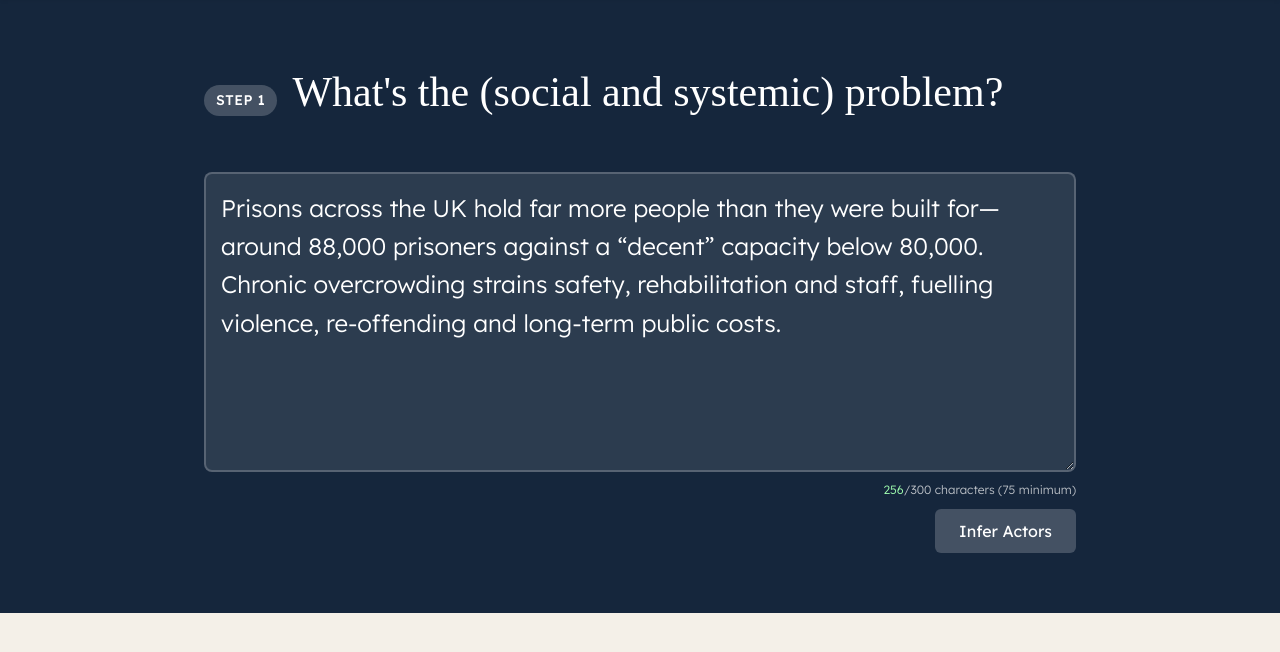
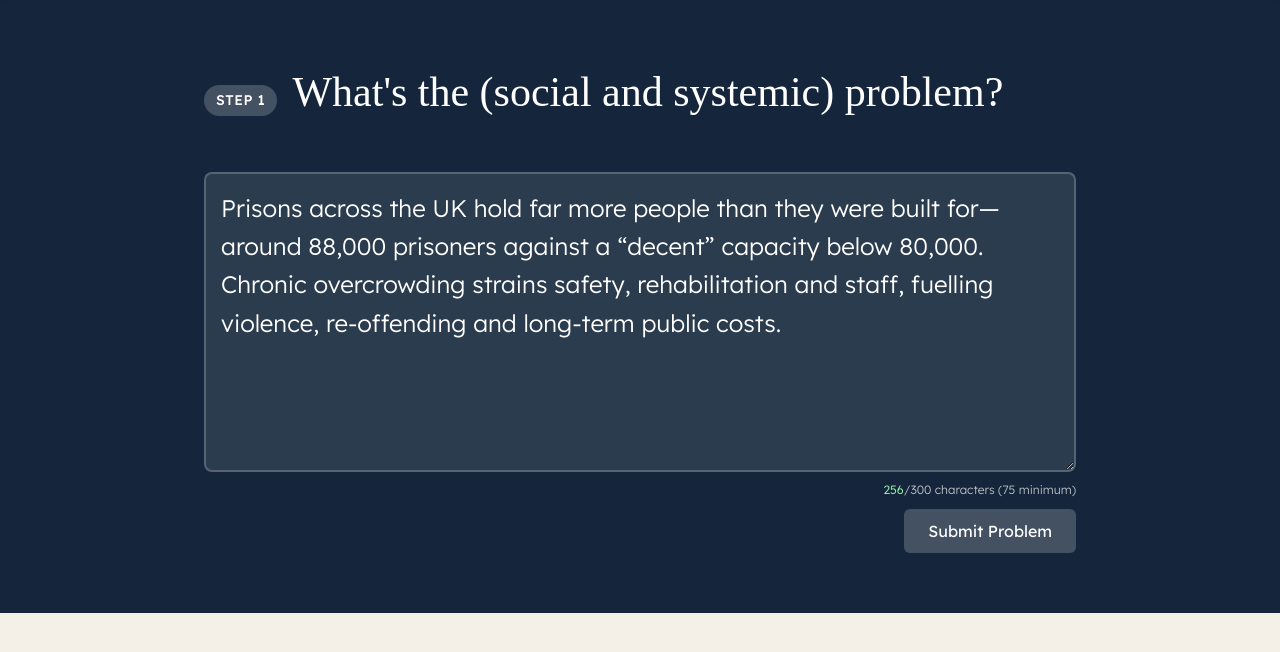
Before and after one commit to joeheapy/EvoSocialThree, a Flask app: page / in a window 1280 px wide. Shown: the part 79-731 px from the top of the page. Run offline with Flask 3, Linux system fonts and the light colour scheme.

Commit message:
Added analysis button compo

```diff
--- a/api/openai/infer_actors.py
+++ b/api/openai/infer_actors.py
@@ -1,4 +1,4 @@
-# filepath: /Users/joeheapy/Documents/EvoSocialOne/api/openai/infer-actors.py
+# filepath: /Users/joeheapy/Documents/EvoSocialOne/api/openai/infer_actors.py
 import os
 from typing import List, Dict
 import openai
--- a/main.py
+++ b/main.py
@@ -16,6 +16,7 @@ app = Flask(__name__)
 # Initialize with default text and placeholder for actors table
 results = {
     'problem': DEFAULT_PROBLEM_TEXT,
+    'problem_submitted': False,  # New flag to track if form has been submitted
     'actors_table': None,
     'actors_table_error': False,
     'outcome_targets': None,
@@ -24,7 +25,7 @@ results = {
 
 @app.route('/', methods=['GET'])
 def hello_world():
-    return render_template('index.html', results=results)
+    return render_template('index.html', results=results, DEFAULT_PROBLEM_TEXT=DEFAULT_PROBLEM_TEXT)
 
 @app.route('/submit', methods=['POST'])
 def submit_problem():
@@ -37,30 +38,46 @@ def submit_problem():
         print(problem)
         print("------------------------\n")
 
-        # Store the problem in our results dictionary
+        # Store the problem in our results dictionary and reset all analysis results
         results['problem'] = problem
-        results['actors_table'] = None # Reset previous results
+        results['problem_submitted'] = True  # Mark that the form has been submitted
+        results['actors_table'] = None
         results['actors_table_error'] = False
-        results['outcome_targets'] = None # Reset previous results
+        results['outcome_targets'] = None
         results['outcome_targets_error'] = False
 
-        # Infer actors using LangChain/OpenAI
-        if problem: # Only infer if there's a problem description
-            actors_data = infer_actors_from_problem(problem)
-            if actors_data:
-                results['actors_table'] = actors_data
-            else:
-                results['actors_table_error'] = True
+        # Redirect to the home page to display the form results
+        return redirect(url_for('hello_world'))
 
-            # Infer outcome targets using LangChain/OpenAI
-            outcome_targets_data = infer_outcome_targets_from_problem(problem)
-            if outcome_targets_data:
-                results['outcome_targets'] = outcome_targets_data
-            else:
-                results['outcome_targets_error'] = True
+@app.route('/analyze_actors', methods=['POST'])
+def analyze_actors():
+    """Endpoint specifically for analyzing actors"""
+    problem = results.get('problem', '')
+    if problem:
+        print("\n--- ANALYZING ACTORS ---")
+        actors_data = infer_actors_from_problem(problem)
+        if actors_data:
+            results['actors_table'] = actors_data
+            results['actors_table_error'] = False
+        else:
+            results['actors_table_error'] = True
 
-        # Redirect to the home page to display the results
-        return redirect(url_for('hello_world'))
+    return redirect(url_for('hello_world'))
+
+@app.route('/analyze_outcome_targets', methods=['POST'])
+def analyze_outcome_targets():
+    """Endpoint specifically for analyzing outcome targets"""
+    problem = results.get('problem', '')
+    if problem:
+        print("\n--- ANALYZING OUTCOME TARGETS ---")
+        outcome_targets_data = infer_outcome_targets_from_problem(problem)
+        if outcome_targets_data:
+            results['outcome_targets'] = outcome_targets_data
+            results['outcome_targets_error'] = False
+        else:
+            results['outcome_targets_error'] = True
+
+    return redirect(url_for('hello_world'))
 
 if __name__ == '__main__':
     # Open browser in a separate thread
--- a/static/css/style.css
+++ b/static/css/style.css
@@ -185,23 +185,6 @@ p {
   justify-content: flex-end;
   align-items: center;
   margin-top: 30px;
-}
-
-.generate-btn {
-  background-color: rgba(255, 255, 255, 0.2);
-  color: white;
-  border: none;
-  padding: 12px 24px;
-  font-family: 'Lexend', sans-serif;
-  font-size: 16px;
-  font-weight: 400;
-  border-radius: 6px;
-  cursor: pointer;
-  transition: background-color 0.3s;
-}
-
-.generate-btn:hover {
-  background-color: rgba(255, 255, 255, 0.3);
 }
 
 /* Step heading and label styles */
@@ -421,6 +404,69 @@ p {
   font-weight: 500;
 }
 
+/* Analysis Button Styles */
+.analysis-trigger {
+  margin: 20px 0;
+  text-align: center;
+}
+
+.analysis-trigger.next-step {
+  margin-top: 30px;
+  padding-top: 20px;
+  border-top: 1px solid #e0e0e0;
+}
+
+.analysis-form {
+  display: inline-block;
+}
+
+.analysis-button {
+  background-color: var(--jrf-blue);
+  color: white;
+  border: none;
+  padding: 12px 24px;
+  font-family: 'Lexend', sans-serif;
+  font-size: 16px;
+  font-weight: 400;
+  border-radius: 6px;
+  cursor: pointer;
+  transition: background-color 0.3s;
+  min-width: 200px;
+}
+
+.analysis-button:hover {
+  background-color: var(--jrf-purple);
+}
+
+.analysis-button:active {
+  background-color: var(--jrf-purple-dark);
+}
+
+.analysis-button:disabled {
+  background-color: #cccccc;
+  cursor: not-allowed;
+}
+
+/* Special styling for form submit button in hero section */
+.hero .analysis-button {
+  background-color: rgba(255, 255, 255, 0.2);
+  color: white;
+  min-width: auto;
+}
+
+.hero .analysis-button:hover {
+  background-color: rgba(255, 255, 255, 0.3);
+}
+
+/* Error state retry buttons */
+.error .analysis-button {
+  background-color: #dc3545;
+}
+
+.error .analysis-button:hover {
+  background-color: #c82333;
+}
+
 /* Responsive adjustments for mobile */
 @media (max-width: 768px) {
   .hero h1 {
--- /dev/null
+++ b/templates/components/analysis_button.html
@@ -0,0 +1,5 @@
+<form method="POST" action="{{ action_url }}" class="analysis-form spinner-form">
+  <button type="submit" class="analysis-button" {{ 'disabled' if disabled else '' }}>
+    {{ button_text }}
+  </button>
+</form>
--- a/templates/components/input_form.html
+++ b/templates/components/input_form.html
@@ -22,7 +22,7 @@
         </div>
       </div>
       <div class="form-footer">
-        <button type="submit" class="generate-btn">Infer Actors</button>
+        <button type="submit" class="analysis-button">Submit Problem</button>
       </div>
     </form>
   </div>
--- a/templates/index.html
+++ b/templates/index.html
@@ -32,7 +32,8 @@
     </div>
 
     <main class="main-container">
-      {% if results.actors_table or results.actors_table_error %}
+      <!-- Step 2: Actors Analysis - Show if problem has been submitted -->
+      {% if results.problem_submitted %}
       <section id="step-2-actors-analysis" class="content-section">
         <div class="step-heading">
           <span class="step-label-light">Step 2</span>
@@ -40,8 +41,10 @@
         </div>
         {% include 'components/actors_table.html' %}
       </section>
-      {% endif %} {% if results.outcome_targets or results.outcome_targets_error
-      %}
+      {% endif %}
+
+      <!-- Step 3: Outcome Targets - Only show if actors analysis is complete -->
+      {% if results.actors_table %}
       <section id="step-3-outcome-targets" class="content-section">
         <div class="step-heading">
           <span class="step-label-light">Step 3</span>
```
Also changed, not shown: templates/components/actors_table.html (+22 -1 lines), templates/components/outcome_targets.html (+15 -1 lines), templates/components/outome_target.html (deleted).
